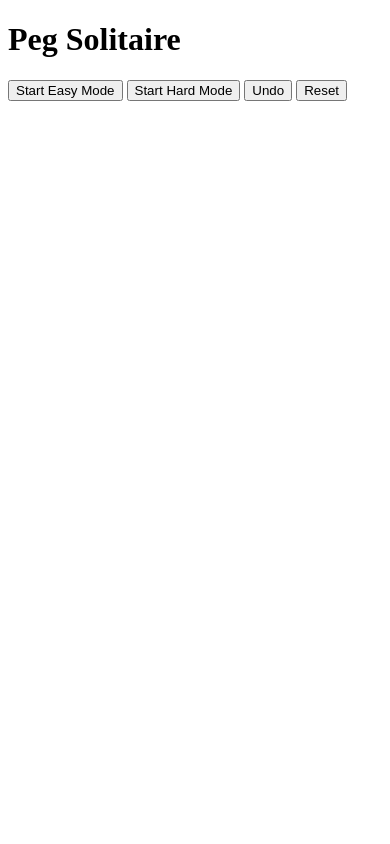
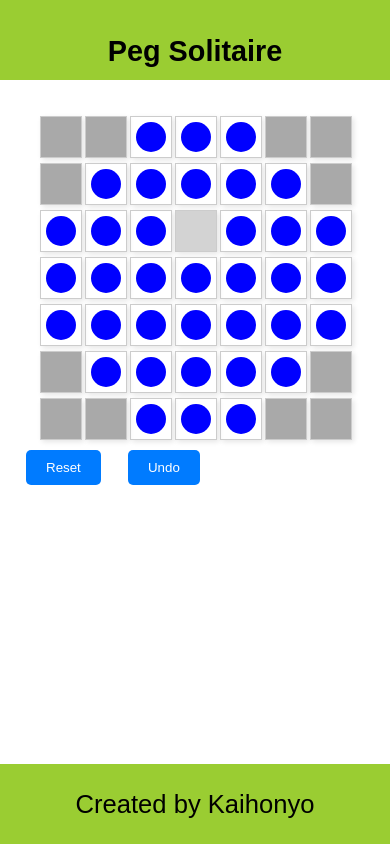
Before and after one commit to Waiganjo891/Peg-Solitaire-Project, a Flask app: page / in a window 390 px wide. Run offline with Flask 3, Linux system fonts and the light colour scheme.

Commit message:
Make changes to templates/index.html

```diff
--- a/templates/index.html
+++ b/templates/index.html
@@ -5,91 +5,191 @@
     <meta name="viewport" content="width=device-width, initial-scale=1.0">
     <title>Peg Solitaire</title>
     <style>
-        table { border-spacing: 5px; margin: 20px auto; }
-        td { width: 50px; height: 50px; text-align: center; }
-        .peg { background-color: green; cursor: pointer; }
-        .empty { background-color: lightgray; }
-        .blocked { background-color: white; }
+        body{
+            margin: 0;
+            height: 100vh;
+            font-size: 1.6rem;
+            font-family: Arial, Helvetica, sans-serif;
+        }
+        .grid-container{
+            display: grid;
+            grid-template-areas: 'header'
+            'main'
+            'footer';
+            grid-template-columns: 1fr;
+            grid-template-rows: 5rem 1fr 5rem;
+            height: 100%;
+        }
+        header{
+            grid-area: header;
+            background-color: yellowgreen;
+        }
+        main{
+            grid-area: main;
+            padding: 1rem;
+        }
+        .board {
+            display: grid;
+            grid-template-columns: repeat(7, 50px);
+            gap: 5px;
+            justify-content: center;
+            margin-top: 20px;
+        }
+        .cell {
+            width: 50px;
+            height: 50px;
+            display: flex;
+            justify-content: center;
+            align-items: center;
+            border: 1px solid #ccc;
+            box-shadow: 2px 2px 5px rgba(0, 0, 0, 0.1);
+            transition: background-color 0.3s ease;
+        }
+        .peg {
+            background-color: blue;
+            border-radius: 50%;
+            width: 40px;
+            height: 40px;
+            cursor: pointer;
+            transition: transform 0.2s;
+        }
+        .peg:hover {
+            transform: scale(1.1);
+        }
+        .empty {
+            background-color: lightgray;
+            cursor: pointer;
+            transition: background-color 0.2s;
+        }
+        .empty:hover {
+            background-color: #d3d3d3;
+        }
+        .invalid {
+            background-color: red;
+        }
+        button {
+            margin: 10px;
+            padding: 10px 20px;
+            background-color: #007bff;
+            color: white;
+            border: none;
+            border-radius: 5px;
+            cursor: pointer;
+            transition: background-color 0.3s;
+        }
+        button:hover {
+            background-color: #0056b3;
+        }
+        h1{
+            font-size: 1.8rem;
+            padding: 1rem 0;
+        }
+        h2{
+            font-size: 1.6rem;
+            padding: 1rem 0;
+        }
+        .row{
+            display: flex;
+            flex-wrap: wrap;
+            justify-content: space-between;
+            align-items: center;
+        }
+        .row.center {
+            justify-content: center;
+        }
+        @media (max-width: 600px) {
+            .board {
+                grid-template-columns: repeat(7, 40px);
+            }
+            .cell {
+                width: 40px;
+                height: 40px;
+            }
+            .peg {
+                width: 30px;
+                height: 30px;
+            }
+        }
+        footer{
+            grid-area: footer;
+            background-color: yellowgreen;
+        }
     </style>
 </head>
 <body>
-    <h1>Peg Solitaire</h1>
-    <button onclick="startGame('easy')">Start Easy Mode</button>
-    <button onclick="startGame('hard')">Start Hard Mode</button>
-    <button onclick="undoMove()">Undo</button>
-    <button onclick="resetGame()">Reset</button>
-    <div id="board"></div>
-
+    <div class="grid-container">
+        <header class="row center">
+            <h1> Peg Solitaire </h1>
+        </header>
+        <main>
+            <div class="board" id="board"></div>
+            <button onclick="resetGame()">Reset</button>
+            <button onclick="undoMove()">Undo</button>
+        </main>
+        <footer class="row center">
+            Created by Kaihonyo
+        </footer>
+    </div>
     <script>
         let selectedPeg = null;
-        let boardState = [];
 
-        function createBoard(board) {
-            const table = document.createElement('table');
-            board.forEach((row, x) => {
-                const tr = document.createElement('tr');
-                row.forEach((cell, y) => {
-                    const td = document.createElement('td');
+        function fetchBoard() {
+            fetch('/board')
+                .then(response => response.json())
+                .then(data => renderBoard(data));
+        }
+        function renderBoard(board) {
+            const boardElement = document.getElementById('board');
+            boardElement.innerHTML = '';
+            board.forEach((row, i) => {
+                row.forEach((cell, j) => {
+                    const cellDiv = document.createElement('div');
+                    cellDiv.classList.add('cell');
                     if (cell === 1) {
-                        td.className = 'peg';
-                        td.onclick = () => selectPeg(x, y);
+                        const peg = document.createElement('div');
+                        peg.classList.add('peg');
+                        peg.onclick = () => selectPeg(i, j);
+                        cellDiv.appendChild(peg);
                     } else if (cell === 0) {
-                        td.className = 'empty';
-                        td.onclick = () => selectHole(x, y);
+                        cellDiv.classList.add('empty');
+                        cellDiv.onclick = () => movePeg(i, j);
                     } else {
-                        td.className = 'blocked';
+                        cellDiv.style.backgroundColor = 'darkgray';
                     }
-                    tr.appendChild(td);
+                    boardElement.appendChild(cellDiv);
                 });
-                table.appendChild(tr);
             });
-            const boardDiv = document.getElementById('board');
-            boardDiv.innerHTML = '';
-            boardDiv.appendChild(table);
-            boardState = board;
         }
-
         function selectPeg(x, y) {
-            selectedPeg = [x, y];
+            selectedPeg = { x, y };
         }
-
-        function selectHole(x, y) {
+        function movePeg(x, y) {
             if (selectedPeg) {
-                const from = selectedPeg;
-                const to = [x, y];
                 fetch('/move', {
                     method: 'POST',
                     headers: { 'Content-Type': 'application/json' },
-                    body: JSON.stringify({ from, to })
-                }).then(res => res.json())
-                  .then(data => {
-                    if (data.board) createBoard(data.board);
+                    body: JSON.stringify({ src: [selectedPeg.x, selectedPeg.y], dst: [x, y] })
+                })
+                .then(response => response.json())
+                .then(data => {
+                    renderBoard(data.board);
+                    if (data.status === 'win') alert('You win!');
+                    if (data.status === 'lose') alert('No more valid moves!');
                     selectedPeg = null;
-                }).catch(err => alert("Invalid move"));
+                });
             }
         }
-
-        function startGame(mode) {
-            fetch('/start', {
-                method: 'POST',
-                headers: { 'Content-Type': 'application/json' },
-                body: JSON.stringify({ mode })
-            }).then(res => res.json())
-              .then(data => createBoard(data.board));
+        function resetGame() {
+            fetch('/reset', { method: 'POST' })
+                .then(response => response.json())
+                .then(data => renderBoard(data));
         }
-
         function undoMove() {
             fetch('/undo', { method: 'POST' })
-                .then(res => res.json())
-                .then(data => createBoard(data.board))
-                .catch(err => alert("No moves to undo"));
+            .then(response => response.json())
+            .then(data => renderBoard(data));
         }
-
-        function resetGame() {
-            fetch('/reset', { method: 'POST' })
-                .then(res => res.json())
-                .then(data => createBoard(data.board));
-        }
+        fetchBoard();
     </script>
 </body>
 </html>
```
